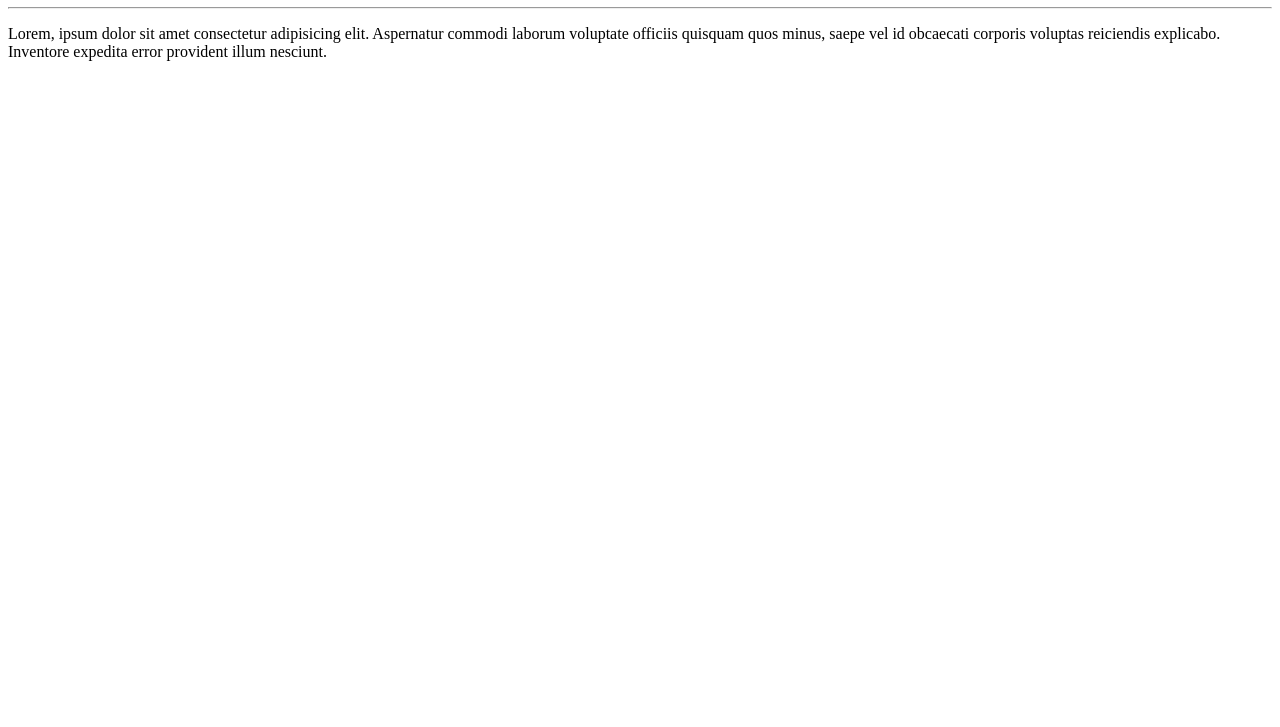
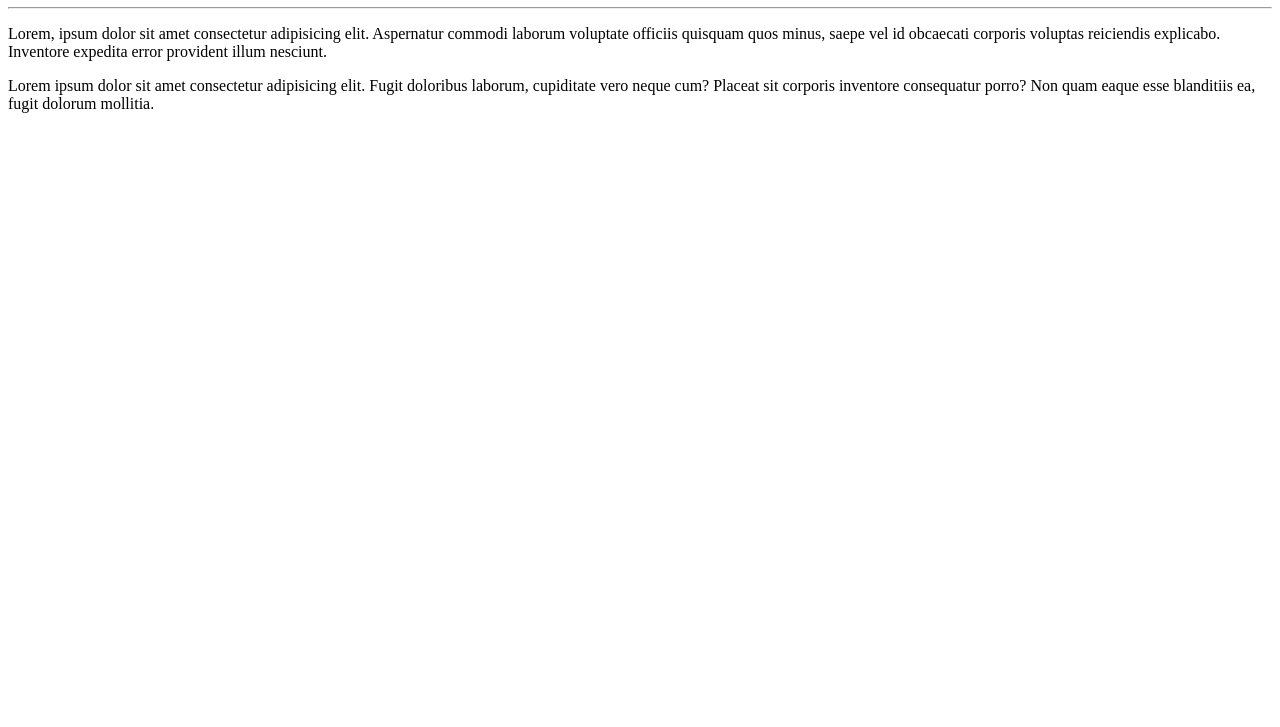
Before and after one commit to matheus-hoq/Estudo_de_Git_e_Github, a plain HTML site: page Site_exemplo/index.html in a window 1280 px wide. Shown: the part 73-800 px from the top of the page. Drawn offline with Linux system fonts and the light colour scheme.

Commit message:
Adicionei um parágrafo

```diff
--- a/Site_exemplo/index.html
+++ b/Site_exemplo/index.html
@@ -9,5 +9,6 @@
     <h1>Olá, Mundo!</h1>
     <hr>
     <p>Lorem, ipsum dolor sit amet consectetur adipisicing elit. Aspernatur commodi laborum voluptate officiis quisquam quos minus, saepe vel id obcaecati corporis voluptas reiciendis explicabo. Inventore expedita error provident illum nesciunt.<p>
+    <p>Lorem ipsum dolor sit amet consectetur adipisicing elit. Fugit doloribus laborum, cupiditate vero neque cum? Placeat sit corporis inventore consequatur porro? Non quam eaque esse blanditiis ea, fugit dolorum mollitia.</p>
 </body>
 </html>
```
